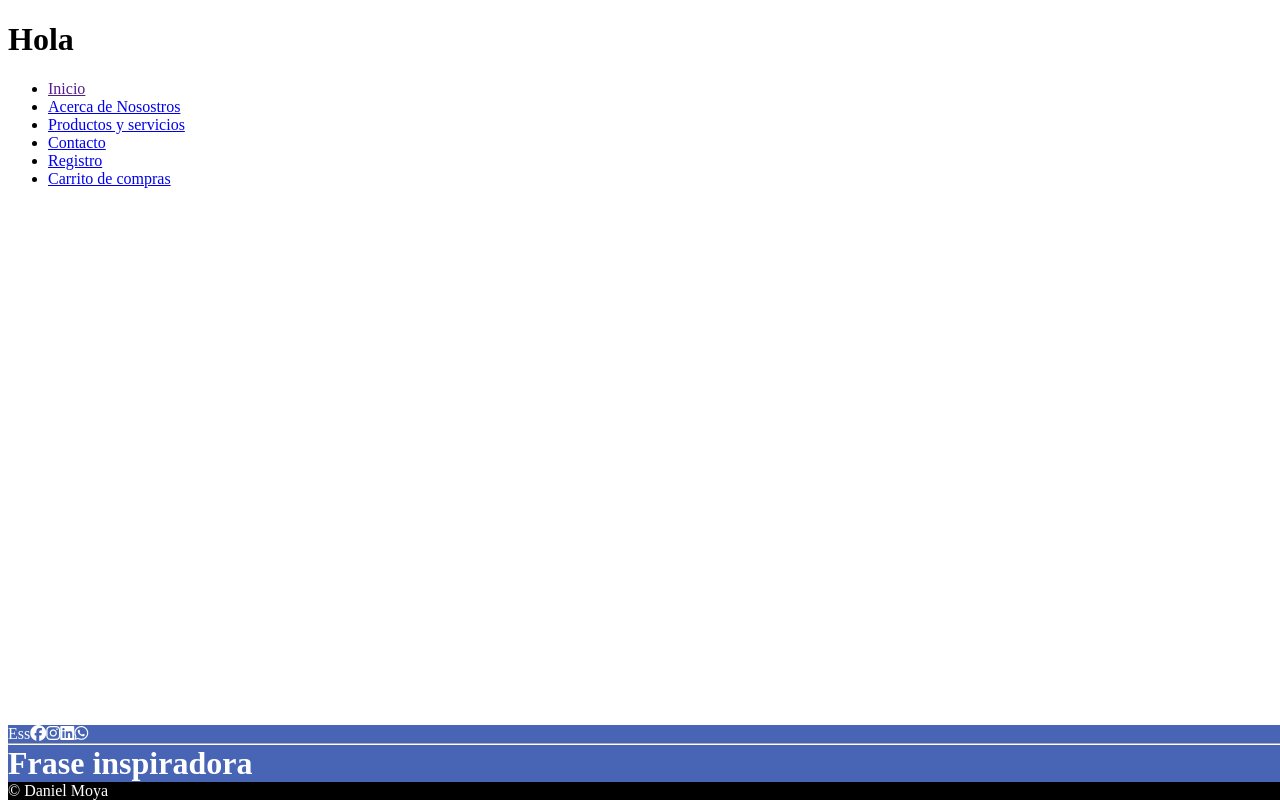
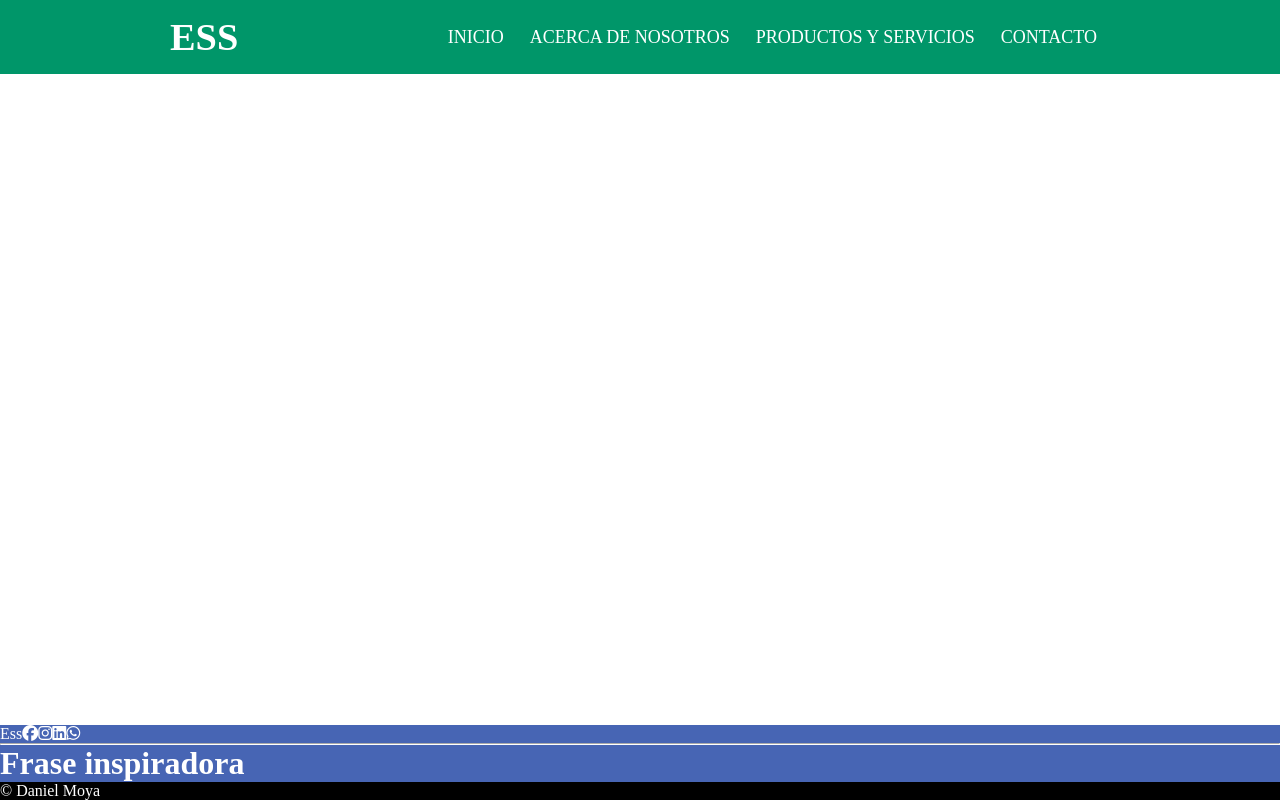
Before and after one commit to esantiagor02/PaginaWebSistemasRenovables, an Angular app in the folder ESS/: page / in a window 1280 px wide. Built offline with nearby package versions, Linux system fonts and the light colour scheme.

Commit message:
actualizado con Header

```diff
--- /dev/null
+++ b/ESS/src/app/HEADER/header/header.component.css
@@ -0,0 +1,55 @@
+*,*:before,*:after{
+    margin: 0;
+    padding: 0;
+    outline: 0;
+    box-sizing: border-box;
+}
+
+.menu{
+    background-color:#009669;
+    height: 75px;
+    width: 100%;
+    display: flex;
+    align-items: center;
+    justify-content: space-between;
+    padding: 30px 170px;
+    border-bottom: 1px solid #fff;
+    box-shadow: 5px 0 10 black;
+}
+.logo{
+    color: white;
+    padding: 0;
+    font-weight:600;
+    font-size: 2.4rem;
+}
+.menu_items{
+    display: flex;
+    list-style: none;
+    margin-right: 30 px;
+}
+
+.menu_items li{
+    border-radius: 3px;
+    margin: 0 5 px;
+}
+
+.menu_items li a{
+    padding: 7px 13px;
+    text-decoration: none;
+    font-size: 18px;
+    display: block;
+    text-transform: uppercase;
+    color: white;
+}
+
+.menu_items li:hover , li:active {
+    background-color: #00AF7B;
+    transition: .4s;
+}
+.btn_menu{
+    margin-right: 30px;
+    font-size: 25px;
+    color: white;
+    cursor: pointer;
+    display: none;
+}
--- /dev/null
+++ b/ESS/src/app/HEADER/header/header.component.html
@@ -0,0 +1,20 @@
+<html lang="es">
+<head>
+	<meta charset="UTF-8">
+	<title>Document</title>
+</head>
+<body>
+    <nav class="menu">
+        <label class="logo">ESS</label>
+        <ul class="menu_items">
+            <li class="active" ><a href="">Inicio</a></li>
+            <li><a href="/Acerca de nosotros">Acerca de nosotros</a></li>
+            <li><a href="/Productos y servicios">Productos y servicios</a></li>
+            <li><a href="/Contacto">Contacto</a></li>
+        </ul>
+    </nav>
+    <span class="btn_menu">
+        <i class="fa fa-bars"></i>
+    </span>
+</body>
+</html>
--- a/ESS/src/app/app-empresa/inicio-component/inicio-component.component.css
+++ b/ESS/src/app/app-empresa/inicio-component/inicio-component.component.css
@@ -0,0 +1,6 @@
+*,*:before,*:after{
+    margin: 0;
+    padding: 0;
+    outline: 0;
+    box-sizing: border-box;
+}
--- a/ESS/src/app/app-empresa/inicio-component/inicio-component.component.html
+++ b/ESS/src/app/app-empresa/inicio-component/inicio-component.component.html
@@ -1,29 +1,3 @@
 <router-outlet></router-outlet>
-<!-- A vertical navbar -->
-<nav class="navbar bg-light">
-
-    <!-- Links -->
-    <ul class="navbar-nav">
-      <li class="nav-item">
-        <a class="nav-link" href="">Inicio</a>
-      </li>
-      <li class="nav-item">
-        <a class="nav-link" href="/Acerca de nosotros">Acerca de Nosostros</a>
-      </li>
-      <li class="nav-item">
-        <a class="nav-link" href="/Productos y servicios">Productos y servicios</a>
-      </li>
-      <li class="nav-item">
-        <a class="nav-link" href="/Contacto">Contacto</a>
-      </li>
-      <li class="nav-item">
-        <a class="nav-link" href="/Registro">Registro</a>
-      </li>
-      <li class="nav-item">
-        <a class="nav-link" href="Carrito de compras">Carrito de compras</a>
-      </li>
-    </ul>
-
-  </nav>
-
-  <app-footer></app-footer>
+<app-header></app-header>
+<app-footer></app-footer>
--- a/ESS/src/app/app.component.css
+++ b/ESS/src/app/app.component.css
@@ -0,0 +1,3 @@
+*{
+    margin: 0;
+}
--- a/ESS/src/app/app.component.html
+++ b/ESS/src/app/app.component.html
@@ -1,2 +1,2 @@
-<h1>Hola</h1>
+
 <router-outlet></router-outlet>
--- a/ESS/src/app/app.module.ts
+++ b/ESS/src/app/app.module.ts
@@ -3,6 +3,7 @@ import { BrowserModule } from '@angular/platform-browser';
 
 import { AppRoutingModule } from './app-routing.module';
 import { AppComponent } from './app.component';
+import { HEADERComponent } from './HEADER/header/header.component';
 import { InicioComponentComponent } from './app-empresa/inicio-component/inicio-component.component';
 import { AcercadeNosotrosComponent } from './app-AcercadeNosotros/acercade-nosotros/acercade-nosotros.component';
 import { ProductosyServiciosComponent } from './app-Productos/productosy-servicios/productosy-servicios.component';
@@ -20,10 +21,10 @@ const appRoutes:Routes=[
 {path:'Registro',component:RegistroComponent},
 {path:'Carrito de compras',component:CarritodeCompraComponent}
 ];
-
 @NgModule({
   declarations: [
     AppComponent,
+    HEADERComponent,
     InicioComponentComponent,
     AcercadeNosotrosComponent,
     ProductosyServiciosComponent,
--- a/ESS/src/styles.css
+++ b/ESS/src/styles.css
@@ -1 +1,4 @@
 /* You can add global styles to this file, and also import other style files */
+*{
+    margin: 0;
+}
```
Also changed, not shown: ESS/src/app/HEADER/header/header.component.ts (added, +10 -0 lines), 1 other file (tests, documents, lock files or other folders).
